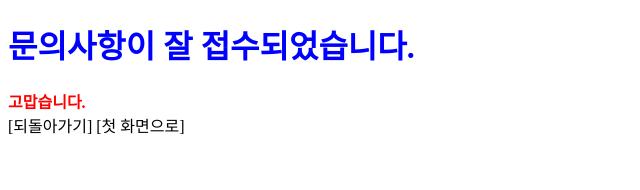
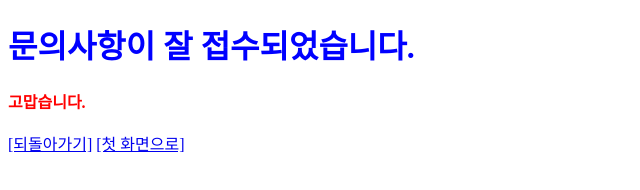
Before and after one commit to hoseo18/hoseo18.github.io, a plain HTML site: page 접수완료.html in a window 1280 px wide. Shown: the whole page, without its empty margins (0-640 px from the left). Drawn offline with Linux system fonts and the light colour scheme.

Commit message:
접수완료

```diff
--- a/접수완료.html
+++ b/접수완료.html
@@ -15,8 +15,8 @@
     <h1><span id='blue'>문의사항이 잘 접수되었습니다.</span></h1>
 <span id='red'>고맙습니다.</span>
 <br>
-<a herf='행사한내.html'>[되돌아가기]</a>
-<a herf='시간표 과제.html'>[첫 화면으로]</a>
-
+<br>
+<a href= '행사안내.html'>[되돌아가기]</a>
+<a href= '시간표 과제.html'>[첫 화면으로]</a>
 </body>
 </html>
```
